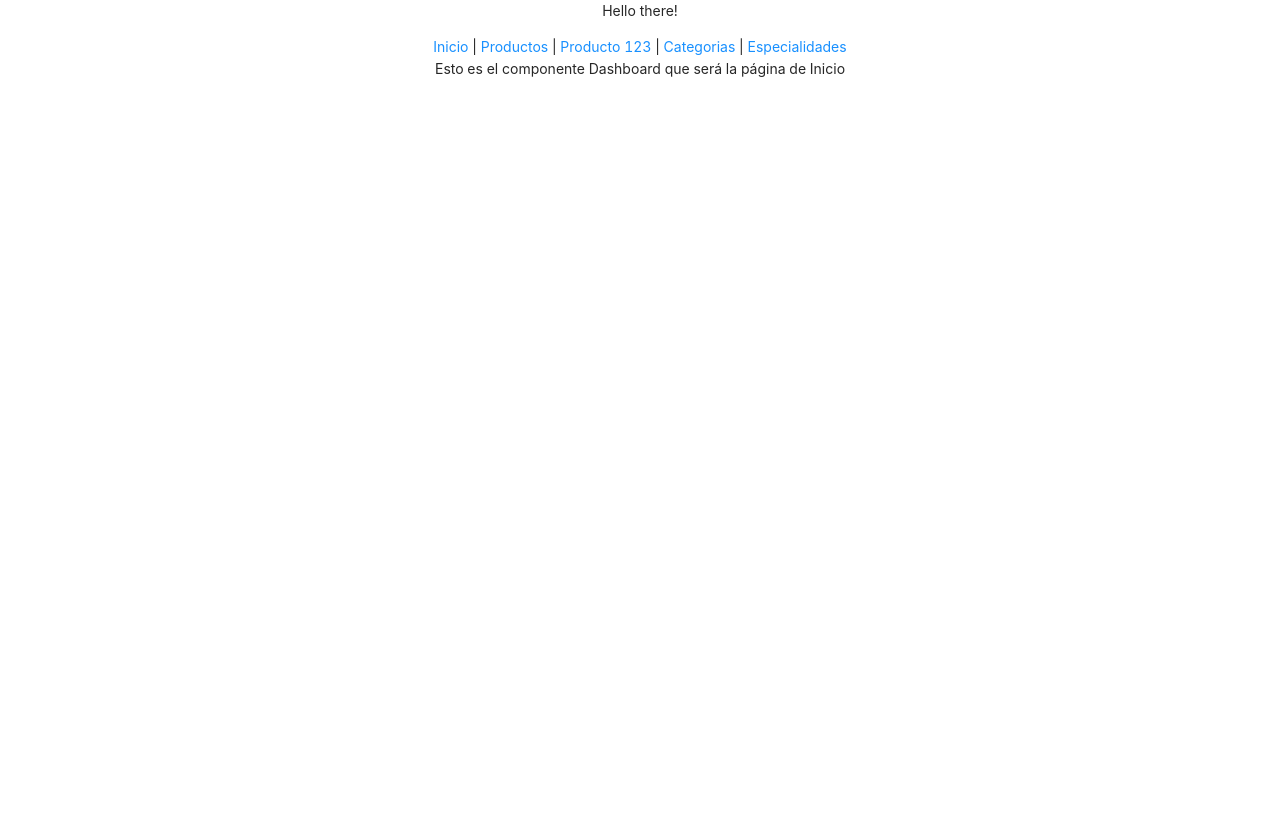
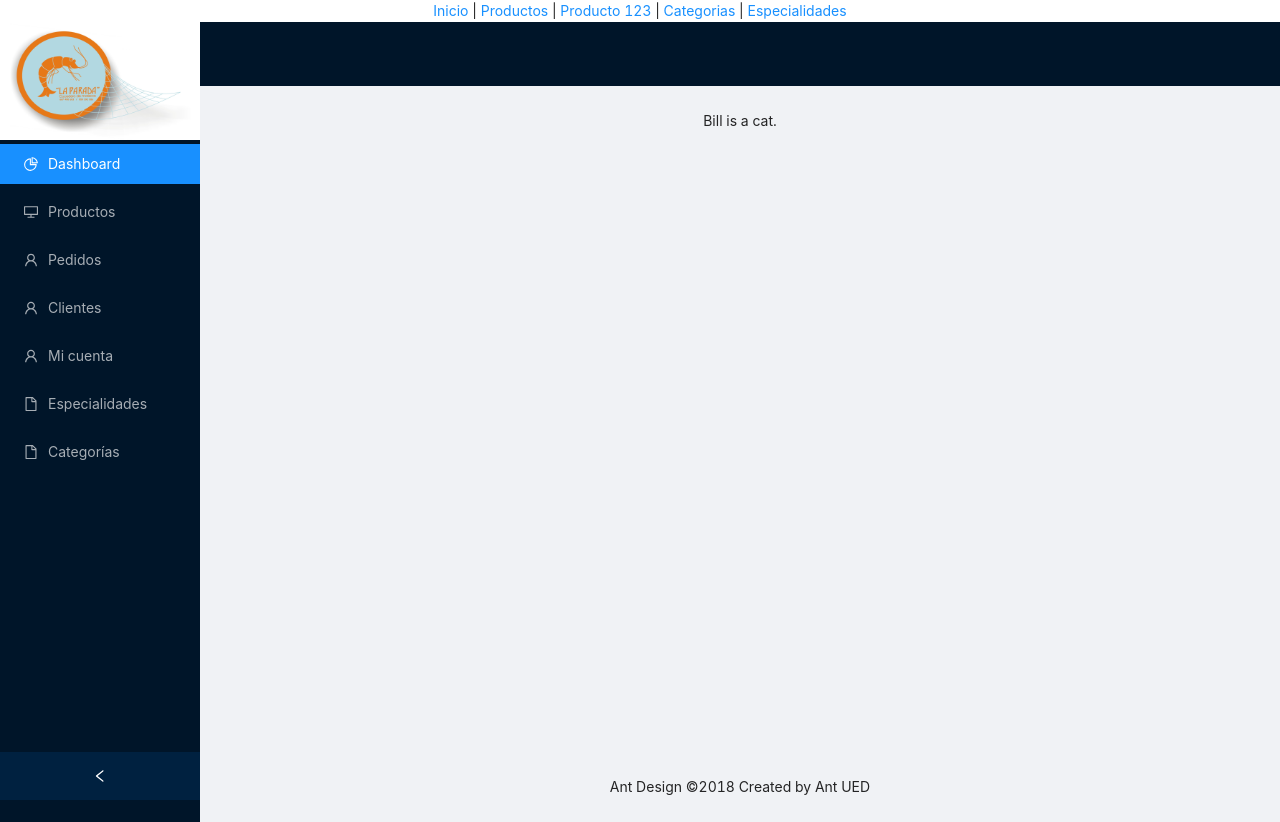
Before and after one commit to prgbono/laParadaReact, a React (Create React App) app: page / in a window 1280 px wide. Before the commit the page ends 800 px from the top, so only its background shows below. Built offline with nearby package versions, Linux system fonts and the light colour scheme.

Commit message:
Añadir estructura (Layout de AntD) a la página Dashboard

```diff
--- a/src/components/App.js
+++ b/src/components/App.js
@@ -8,7 +8,7 @@ import { SpecialtiesList } from "./SpecialtiesList";
 // import { useUserProfiles } from "../hooks";
 // import { Users } from "./Users";
 import '../styles/App.css';
-import { Router, Link, useParams } from '@reach/router'
+import { Router, Link } from '@reach/router'
 import Dashboard from '../pages/Dashboard';
 
 const App = () => {
@@ -28,11 +28,9 @@ const App = () => {
   // }
 
   const ProductsListMenuButton = () => {
+    console.log('App.js - ProductsListMenuButton');
     return(
-      <div>
-        <p>Esto es la página PRoductsList</p>
-        <ProductsList />
-      </div>
+      <ProductsList />
     )
   }
 
@@ -74,7 +72,6 @@ const App = () => {
 
   return(
     <div className="App">
-      <p>Hello there!</p>
       <nav>
         <Link to="/">Inicio</Link> |{" "}
         <Link to="products">Productos</Link> |{" "}
--- /dev/null
+++ b/src/components/Link.js
@@ -0,0 +1,13 @@
+import React from 'react'
+import { Link as ReachLink } from '@reach/router'
+
+export const Link = props => {
+  return (
+    <ReachLink
+      {...props}
+      onClick={() => {
+        window.scrollTo(0, 0)
+      }}
+    />
+  )
+}
--- a/src/components/Product.js
+++ b/src/components/Product.js
@@ -1,28 +1,25 @@
 import React from 'react'
-import { useQuery } from 'react-apollo'
-import { GET_PRODUCT } from '../Queries';
+// import { useQuery } from 'react-apollo'
+// import { GET_PRODUCT } from '../Queries';
 
 
 export const Product = (product) => {
   // TODO docId hardcodeado
-  const { loading, error, data } = useQuery(GET_PRODUCT, {variables: { id: 'awhHSsD8AtuyBjWyIJ4m' }} )
+  // const { loading, error, data } = useQuery(GET_PRODUCT, {variables: { id: 'awhHSsD8AtuyBjWyIJ4m' }} )
 
   console.log('Component Product, product: ', product);
-  console.log('Component Product, loading: ', loading);
-  console.log('Component Product, error: ', error);
-  console.log('Component Product, data: ', data);
+  // console.log('Component Product, loading: ', loading);
+  // console.log('Component Product, error: ', error);
+  // console.log('Component Product, data: ', data);
+  // if (loading) return <div>Cargando producto...</div>
+  // if (error) return <div>Error cargando producto, `${error.message}`</div>
 
-  if (loading) return <div>Cargando producto...</div>
-  if (error) return <div>Error cargando producto, `${error.message}`</div>
-
-  console.log('Component PRoduct data retrieving, data: ', data);
   return (
-    <div>
-      <div>
-        PRODUCT Component
-        {data.product.nombre} - {data.product.especialidad} - {data.product.categoria}
-      </div>
-    </div>
+    <>
+      {product.product.nombre}
+      {product.product.categoria}
+      {product.product.precio}
+    </>
   )
 }
 
--- a/src/components/ProductsList.js
+++ b/src/components/ProductsList.js
@@ -10,12 +10,19 @@ export const ProductsList = () => {
   if (error) return <div>Error cargando productos, `${error.message}`</div>
   const productsToRender = data.getProducts;
   console.log('ProductsList: ',productsToRender);
-  // No trae el id como field
 
-  return (
-    <div>
-      {() => productsToRender.map(product =>
-      <Product key={product.id} product = {product}/>)}
-    </div>
+  return(
+    <>
+    {productsToRender.map(product => {
+      // console.log('Product: ', product)
+      return(
+        <Product
+          key={product}
+          product = {product}
+        >
+        </Product>
+      )
+    })}
+    </>
   )
 }
--- a/src/pages/Dashboard.js
+++ b/src/pages/Dashboard.js
@@ -1,11 +1,71 @@
-import React from 'react'
+import React, { useState } from 'react'
+import { Layout, Menu } from 'antd';
+import { DesktopOutlined, PieChartOutlined, FileOutlined, UserOutlined } from '@ant-design/icons';
+import logo from '../assets/logo/logo.jpg'
+import { Link } from '../components/Link'
 
-// Si necesitas componentes traértelos de ../components
 
 const Dashboard = () => {
   console.log('Component pages/Dashboard')
+  const { Header, Footer, Sider, Content } = Layout;
+  const [siderCollapsed, setSiderCollapsed] = useState(false);
+
   return (
-    <p>Esto es el componente Dashboard que será la página de Inicio</p>
+    <>
+      <Layout style={{ minHeight: '100vh' }}>
+        <Sider
+          collapsible
+          collapsed={siderCollapsed}
+          onCollapse = {siderCollapsed => {
+            setSiderCollapsed(siderCollapsed)
+            console.log('Is side menu collapsed?: ', siderCollapsed)
+          }}
+        >
+          <div className="logo">
+            <Link to="/">
+              <img alt="La Parada SL" src={logo} />
+            </Link>
+          </div>
+          <Menu
+            theme="dark"
+            defaultSelectedKeys={['1']}
+            mode="inline"
+            style={{ textAlign: 'left' }}
+            >
+            <Menu.Item key="1" icon={<PieChartOutlined />}>
+              Dashboard
+            </Menu.Item>
+            <Menu.Item key="2" icon={<DesktopOutlined />}>
+              Productos
+            </Menu.Item>
+            <Menu.Item key="3" icon={<UserOutlined />}>
+              Pedidos
+            </Menu.Item>
+            <Menu.Item key="4" icon={<UserOutlined />}>
+              Clientes
+            </Menu.Item>
+            <Menu.Item key="5" icon={<UserOutlined />}>
+              Mi cuenta
+            </Menu.Item>
+            <Menu.Item key="6" icon={<FileOutlined />}>
+              Especialidades
+            </Menu.Item>
+            <Menu.Item key="7" icon={<FileOutlined />}>
+              Categorías
+            </Menu.Item>
+          </Menu>
+        </Sider>
+        <Layout className="site-layout">
+          <Header className="site-layout-background" style={{ padding: 0 }} />
+          <Content style={{ margin: '0 16px' }}>
+            <div className="site-layout-background" style={{ padding: 24, minHeight: 360 }}>
+              Bill is a cat.
+            </div>
+          </Content>
+          <Footer style={{ textAlign: 'center' }}>Ant Design ©2018 Created by Ant UED</Footer>
+        </Layout>
+      </Layout>
+    </>
   )
 }
 
```
Also changed, not shown: src/assets/logo/logo.jpg (added), 1 other file (tests, documents, lock files or other folders).
